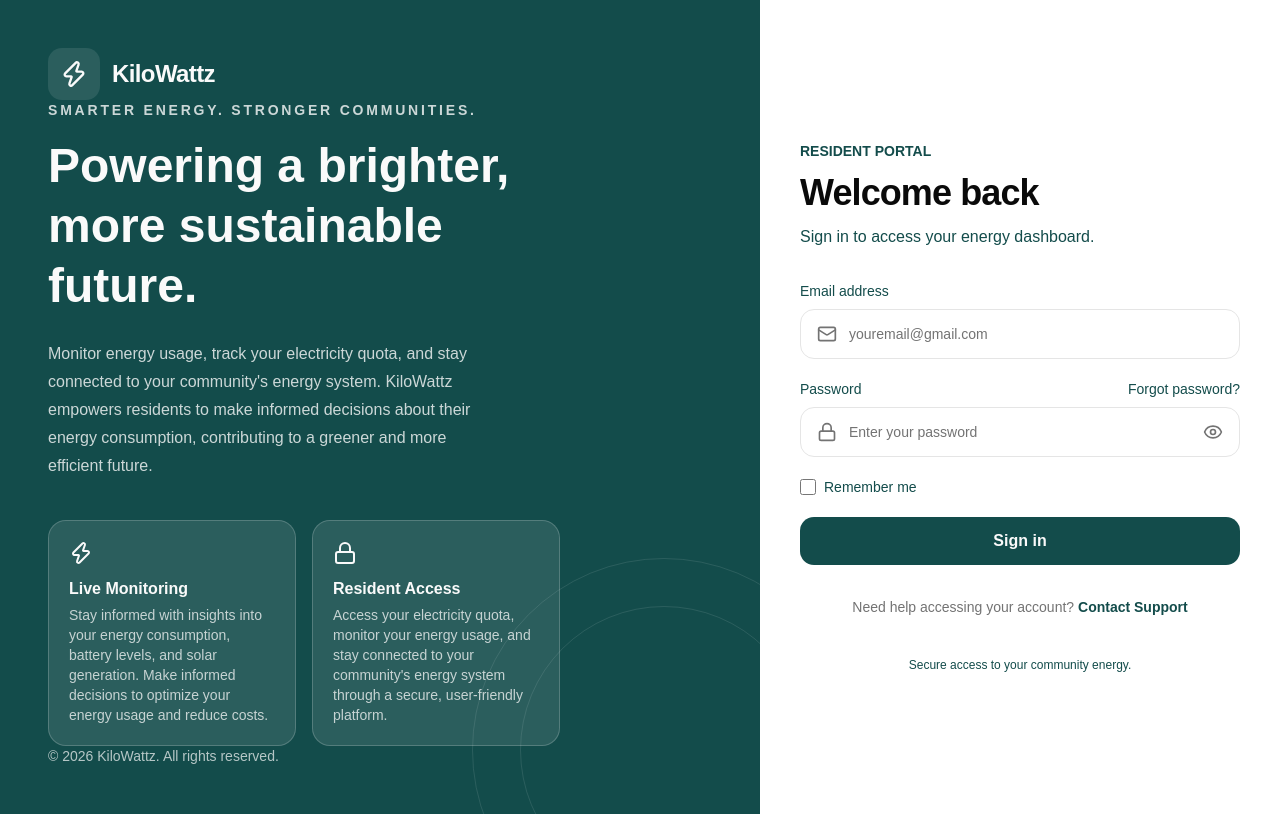
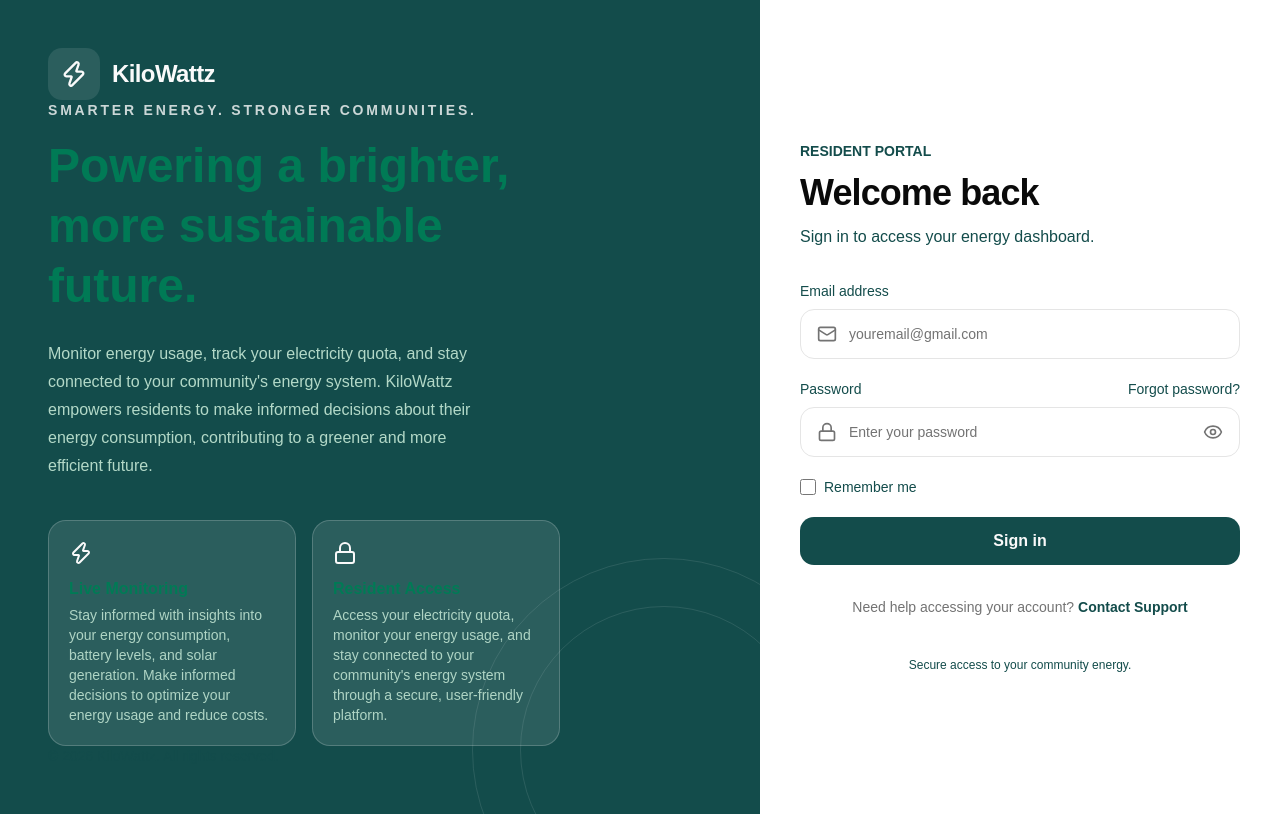
Before and after one commit to Frozyne/KiloWattz, a React (Vite) app in the folder client/: page /login in a window 1280 px wide. Built offline with nearby package versions, Linux system fonts and the light colour scheme; no server answers.

Commit message:
Add fixes and adjustment

```diff
--- a/client/src/pages/public/LoginPage.tsx
+++ b/client/src/pages/public/LoginPage.tsx
@@ -73,11 +73,11 @@ export default function LoginPage() {
             Smarter energy. Stronger communities.
           </p>
 
-          <h1 className="text-5xl font-bold leading-tight">
+          <h1 className="text-5xl font-bold leading-tight text-emerald-700">
             Powering a brighter, more sustainable future.
           </h1>
 
-          <p className="mt-6 max-w-md text-base leading-7 opacity-80">
+          <p className="mt-6 max-w-md text-base leading-7 opacity-80 text-green-100">
             Monitor energy usage, track your electricity quota, and stay
             connected to your community&apos;s energy system. KiloWattz empowers
             residents to make informed decisions about their energy consumption,
@@ -88,9 +88,9 @@ export default function LoginPage() {
             <div className="rounded-2xl border border-primary-foreground/20 bg-primary-foreground/10 p-5">
               <Zap className="mb-3 size-6" />
 
-              <p className="font-semibold">Live Monitoring</p>
+              <p className="font-semibold text-emerald-700">Live Monitoring</p>
 
-              <p className="mt-1 text-sm opacity-75">
+              <p className="mt-1 text-sm opacity-75 text-green-100">
                 Stay informed with insights into your energy consumption,
                 battery levels, and solar generation. Make informed decisions
                 to optimize your energy usage and reduce costs.
@@ -100,9 +100,9 @@ export default function LoginPage() {
             <div className="rounded-2xl border border-primary-foreground/20 bg-primary-foreground/10 p-5">
               <Lock className="mb-3 size-6" />
 
-              <p className="font-semibold">Resident Access</p>
+              <p className="font-semibold text-emerald-700">Resident Access</p>
 
-              <p className="mt-1 text-sm opacity-75">
+              <p className="mt-1 text-sm opacity-75 text-green-100">
                 Access your electricity quota, monitor your energy usage, and
                 stay connected to your community&apos;s energy system through
                 a secure, user-friendly platform.
@@ -111,7 +111,7 @@ export default function LoginPage() {
           </div>
         </div>
 
-        <p className="text-sm opacity-70">
+        <p className="text-sm opacity-70 text-primary">
           &copy; {new Date().getFullYear()} KiloWattz. All rights reserved.
         </p>
 
```
